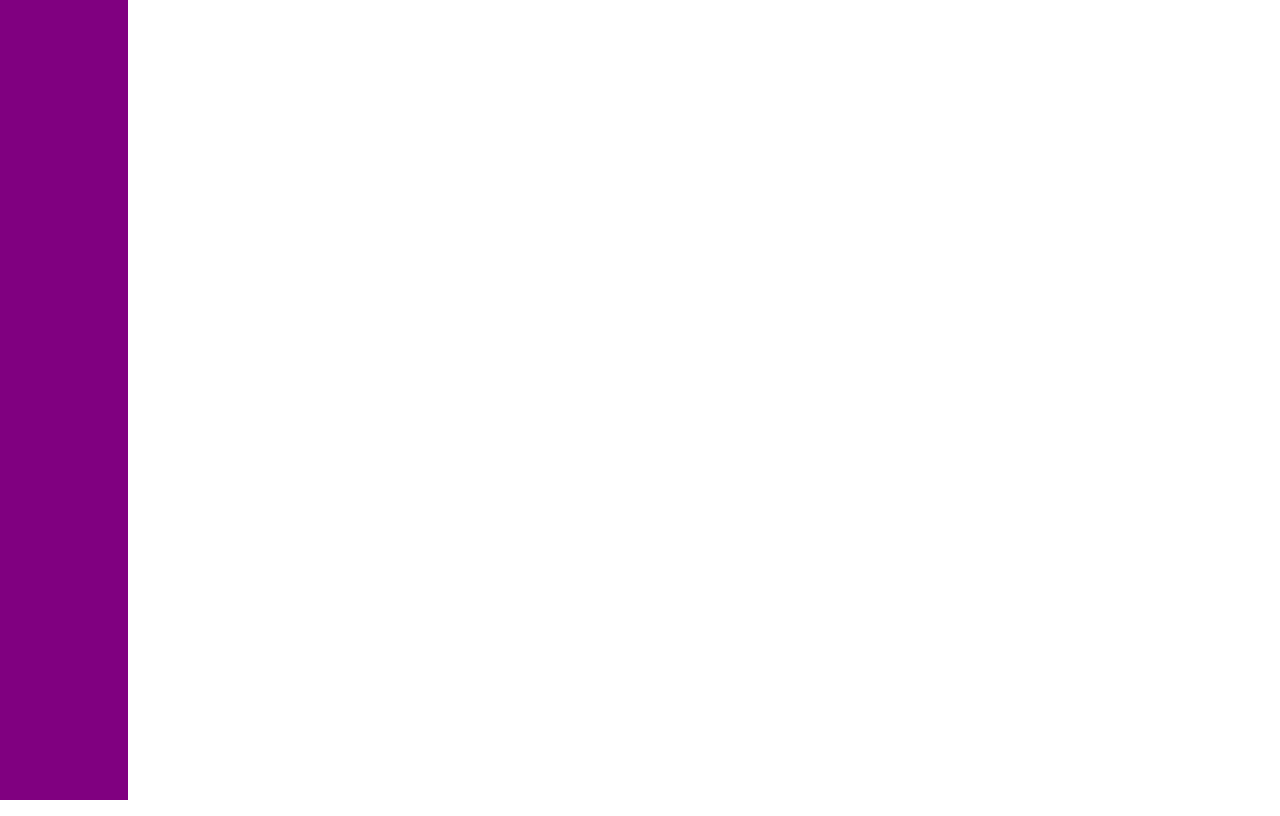
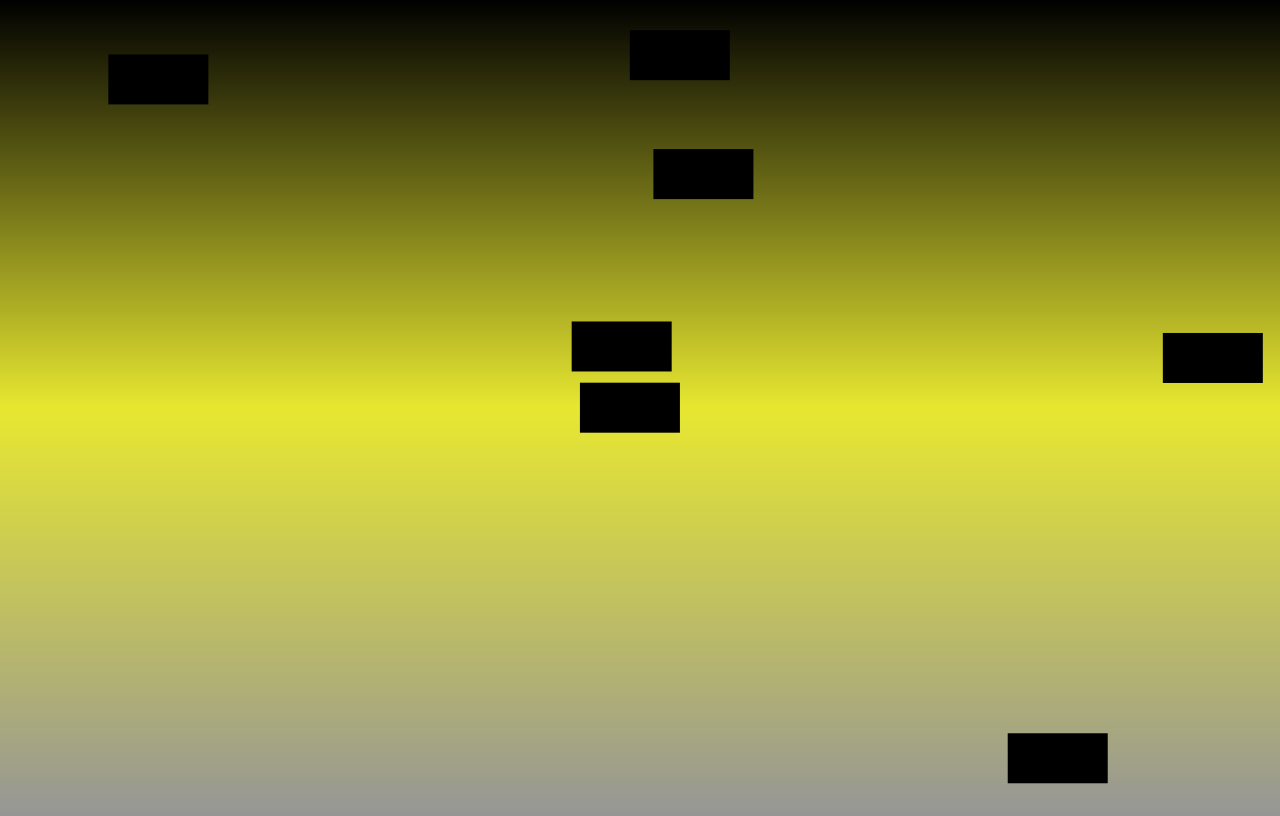
Before and after one commit to B-loeb/MileStone-1, a plain HTML site: page index.html in a window 1280 px wide. Drawn offline with Linux system fonts and the light colour scheme.

Commit message:
made function for random enemy

```diff
--- a/main.js
+++ b/main.js
@@ -0,0 +1,48 @@
+//get canvas object
+const canvas = document.getElementById('canvaz');
+const context = canvas.getContext('2d');
+
+canvas.width = window.innerWidth;
+canvas.height = window.innerHeight;
+
+let timeToNextEnemy = 0;
+let enemyInterval = 666;
+let lastTime = 0;
+
+//
+let enemies = [];
+class Enemy{
+     constructor(){
+         this.width = 100;
+         this.height =50;
+         this.x = canvas.width;
+         this.y = Math.random() * (canvas.height - this.height);
+         this.directionX = Math.random() * 6 + 2;
+         this.directionY = Math.random() * 5 - 1.5;
+     }
+     update(){
+         this.x -= this.directionX;
+     }
+     draw(){
+         context.fillRect(this.x, this.y, this.width, this.height);
+     }
+}
+
+//random animation with rectangles as enemies
+           // ADD ART
+
+function animate(timestamp){
+    context.clearRect(0, 0, canvas.width, canvas.height);
+    let deltaTime = timestamp - lastTime;
+    lastTime = timestamp;
+    timeToNextEnemy += deltaTime
+        if(timeToNextEnemy > enemyInterval){
+            enemies.push(new Enemy());
+            timeToNextEnemy = 0;
+            console.log(enemies)
+        }
+        [...enemies].forEach(object => object.update());
+        [...enemies].forEach(object => object.draw());
+    requestAnimationFrame(animate);
+}
+animate(0);
--- a/style.css
+++ b/style.css
@@ -1,14 +1,13 @@
-body{
-    background: linear-gradient(to bottom rgb(43, 43, 43), rgb(255, 255, 0), rgb(150, 150, 150));
+body {
+    background: linear-gradient(to bottom, rgb(0, 0, 0), rgb(231, 231, 49), rgb(150, 150, 150));
     width: 100vw;
     height: 100vh;
     overflow: hidden;
 }
-canvas{
-    background: purple;
+canvaz {
     position: absolute;
     top: 0;
     left: 0;
-    width: 10%;
+    width: 100%;
     height: 100%
 }
```
